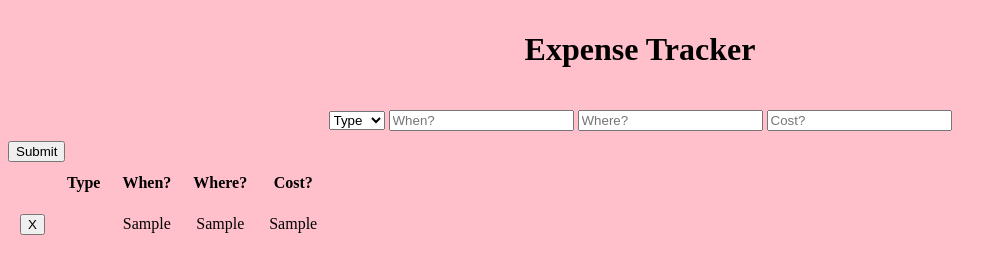
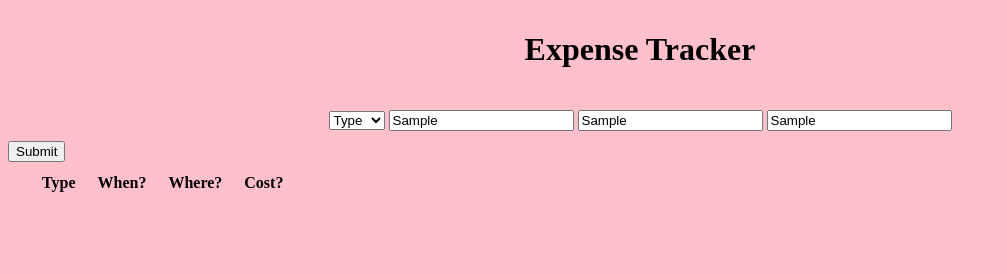
Before and after one commit to josehomero/Expense-Tracker, a plain HTML site: page index.html in a window 1280 px wide. Both pictures are taken after typing "Sample", "Sample", "Sample" into the empty fields and a click on the button "Submit". Shown: the whole page, without its empty margins (0-1007 px from the left). Drawn offline with Linux system fonts and the light colour scheme.

Commit message:
completed

```diff
--- a/index.html
+++ b/index.html
@@ -13,9 +13,9 @@
             <option value="cash">Cash</option>
             <option value="other">Other</option>
         </select>
-        <input name="when" type="text" placeholder="When?">
-        <input name="where" type="text" placeholder="Where?">
-        <input name="cost" type="text" placeholder="Cost?">
+        <input name="date" type="text" placeholder="When?">
+        <input name="description" type="text" placeholder="Where?">
+        <input name="amount" type="text" placeholder="Cost?">
     </form>
     <button id="button">Submit</button>
 
--- a/script.js
+++ b/script.js
@@ -1,46 +1,52 @@
-const form = document.querySelector('form');
+const tableBody = document.getElementById('table-body');
 const button = document.getElementById('button');
+
 button.addEventListener('click', function(e) {
+    const form = document.querySelector('form');
+
     e.preventDefault();
-    var typeInput = form.type.value;
-    var whenInput = form.when.value;
-    var whereInput = form.where.value;
-    var costInput = form.cost.value;
+    const type = form.type.value;
+    const date = form.date.value;
+    const description = form.description.value;
+    const amount = form.amount.value;
 
-    createTdElement(typeInput,whenInput,whereInput,costInput);
+    if (type === '' || date === '' || description === '' || amount === '') {
+        alert("Please fill out all the information in the form!");
+        return;
+    }
+
+    createTdElement(type, date, description, amount);
     form.type.value = '';
-    form.when.value = '';
-    form.where.value = '';
-    form.cost.value = '';
+    form.date.value = '';
+    form.description.value = '';
+    form.amount.value = '';
 });
 
-const tableBody = document.getElementById('table-body');
-
-const createTdElement = function(type,when,where,cost) {
-    var tR = document.createElement('tr');
-    tableBody.appendChild(tR);
+const createTdElement = function(type, when, where, cost) {
+    var tr = document.createElement('tr');
+    tableBody.appendChild(tr);
 
     var buttonTd = document.createElement('td');
     var deleteBtn = createDeleteButton()
     buttonTd.appendChild(deleteBtn);
-    tR.appendChild(buttonTd);
+    tr.appendChild(buttonTd);
 
 
     var typeTd = document.createElement('td');
     typeTd.textContent = type;
-    tR.appendChild(typeTd);
+    tr.appendChild(typeTd);
 
-    var whenTd = document.createElement('td');
-    whenTd.textContent = when;
-    tR.appendChild(whenTd);
+    var dateTd = document.createElement('td');
+    dateTd.textContent = when;
+    tr.appendChild(dateTd);
 
-    var whereTd = document.createElement('td');
-    whereTd.textContent = where;
-    tR.appendChild(whereTd);
+    var descriptionTd = document.createElement('td');
+    descriptionTd.textContent = where;
+    tr.appendChild(descriptionTd);
 
-    var costTd = document.createElement('td');
-    costTd.textContent = cost;
-    tR.appendChild(costTd);
+    var amountTd = document.createElement('td');
+    amountTd.textContent = cost;
+    tr.appendChild(amountTd);
 };
 
 function createDeleteButton() {
@@ -48,8 +54,8 @@ function createDeleteButton() {
     deleteBtn.appendChild(document.createTextNode('X'));
     deleteBtn.addEventListener('click', function(e) {
         if(e.target.textContent.includes('X')) {
-            var removeTr = e.target.parentElement;
-            tableBody.removeChild(removeTr);
+            var tr = e.target.parentElement.parentElement;
+            tableBody.removeChild(tr);
         }
     });
     return deleteBtn;
```
Also changed, not shown: 1 other file.
